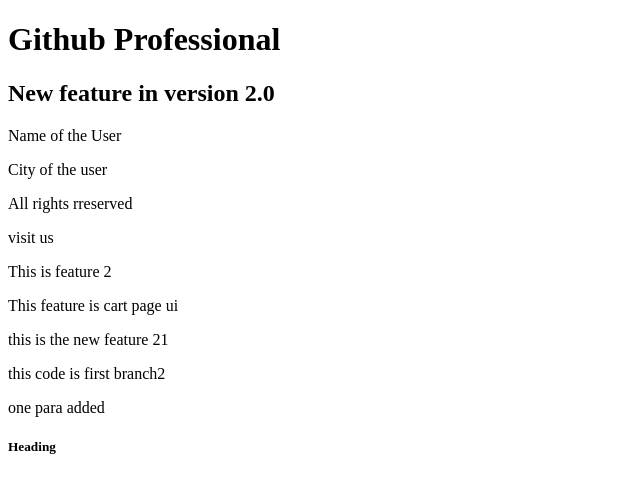
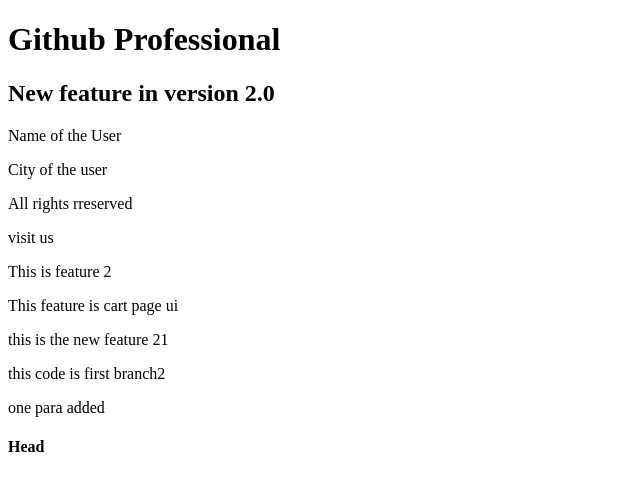
Before and after one commit to MohdAdn/git-workflow, a plain HTML site: page index.html in a window 1280 px wide. Shown: the full height of the page, 0-640 px from the left. Drawn offline with Linux system fonts and the light colour scheme.

Commit message:
change the heading

```diff
--- a/index.html
+++ b/index.html
@@ -27,6 +27,6 @@
       <p>this code is first branch2</p>
     </div>
     <p>one para added</p>
-    <h5>Heading</h5>
+    <h4>Head</h4>
   </body>
 </html>
```
